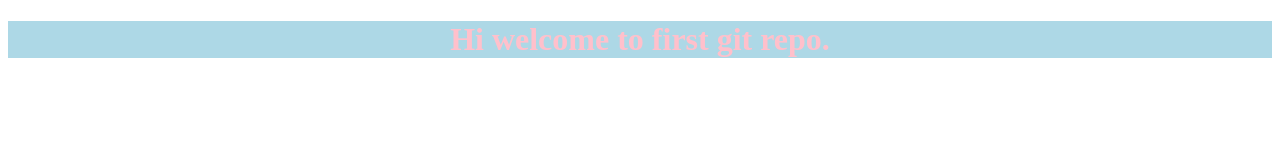
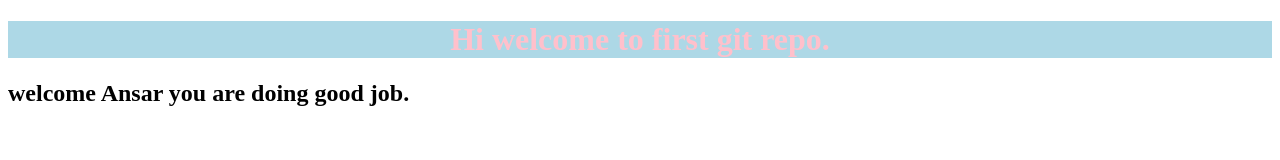
Before and after one commit to ansar98015/myfirstrepo, a plain HTML site: page index.html in a window 1280 px wide. Drawn offline with Linux system fonts and the light colour scheme.

Commit message:
new html file edited with ui branch.

```diff
--- a/index.html
+++ b/index.html
@@ -8,5 +8,6 @@
 </head>
 <body>
     <h1 class="h1Line">Hi welcome to first git repo.</h1>
+    <h2>welcome Ansar you are doing good job.</h2>
 </body>
 </html>
```
